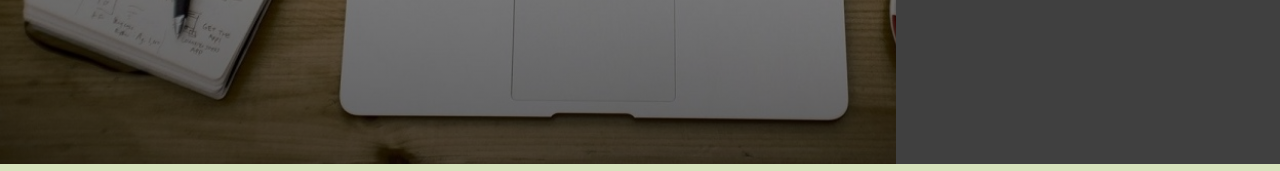
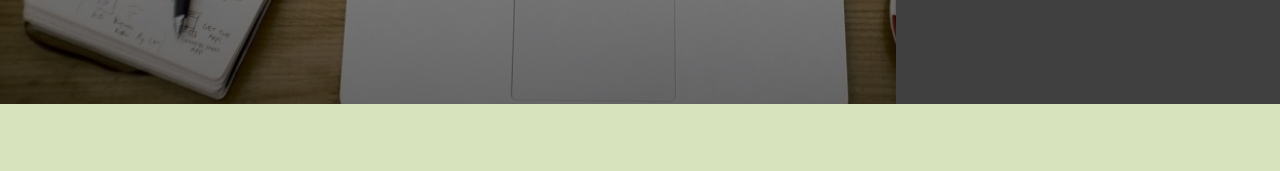
Before and after one commit to ferranclua/curriculum_personal, a plain HTML site: page index.html in a window 1280 px wide. Shown: the part 616-787 px from the top of the page. Drawn offline with nearby package versions, Linux system fonts and the light colour scheme.

Commit message:
Update estilo.css

```diff
--- a/css/estilo.css
+++ b/css/estilo.css
@@ -117,7 +117,7 @@ nav{
     flex: 70%;
     position: relative;
     line-height: 75px;
-    height: 780px;
+    height: 720px;
 }
 
 .photo {
```
